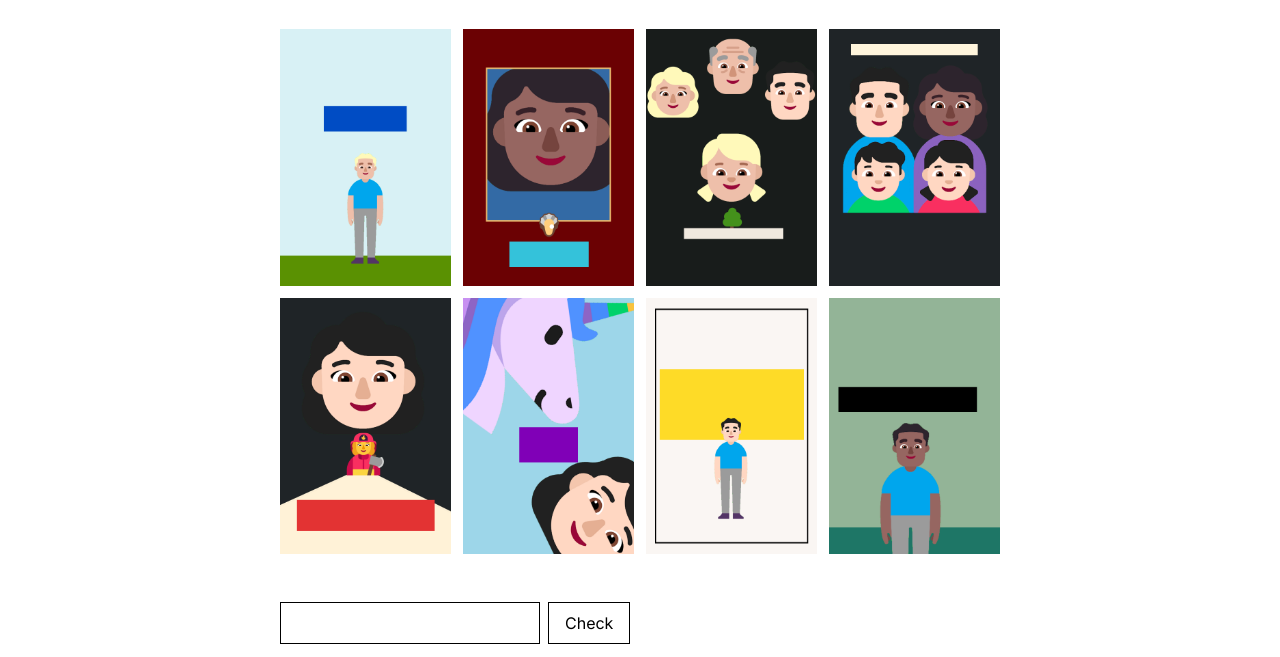
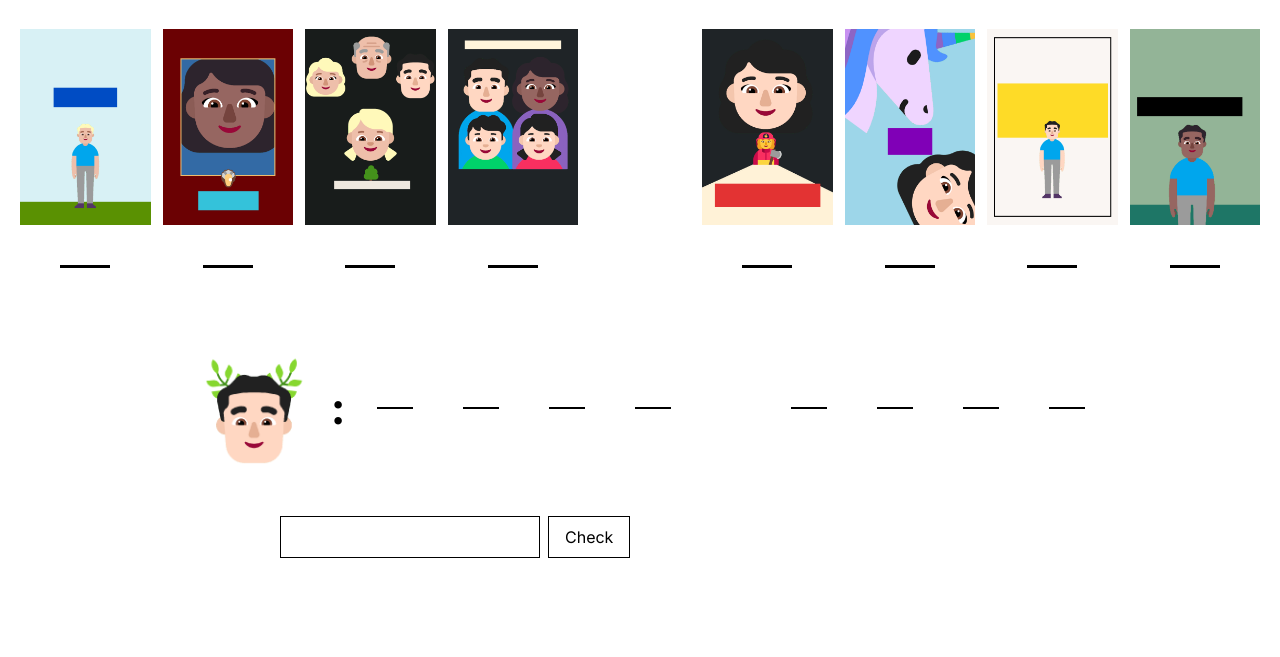
Before and after one commit to bbctol/a-hunt, a plain HTML site: page 24.html in a window 1280 px wide. Shown: the part 150-807 px from the top of the page. Drawn offline with Linux system fonts and the light colour scheme.

Commit message:
24: posters in two groups of four with blanks, plus laurel face and eight blanks
Co-Authored-By: Claude Opus 5.5 <noreply@anthropic.com>
Claude-Session: https://claude.ai/code/session_01EqM32srCUuP86WeyHcUjdn

```diff
--- a/24.html
+++ b/24.html
@@ -18,18 +18,46 @@
   <main>
     <h1>24</h1>
 
-    <!-- THE EIGHT IMAGES, in order (left to right, then the next row).
-         To swap one, replace the file in images/24/ with the same name.
-         The alt text is kept neutral so it doesn't give anything away. -->
-    <div class="image-grid">
-      <img src="images/24/1.png" alt="Image 1" width="1000" height="1500">
-      <img src="images/24/2.png" alt="Image 2" width="1000" height="1500">
-      <img src="images/24/3.png" alt="Image 3" width="1000" height="1500">
-      <img src="images/24/4.png" alt="Image 4" width="1000" height="1500">
-      <img src="images/24/5.png" alt="Image 5" width="1000" height="1500">
-      <img src="images/24/6.png" alt="Image 6" width="1000" height="1500">
-      <img src="images/24/7.png" alt="Image 7" width="1000" height="1500">
-      <img src="images/24/8.png" alt="Image 8" width="1000" height="1500">
+    <!--
+      THE PUZZLE AREA. This part is wider than the rest of the page.
+      (Its layout is under "24" in style.css.)
+
+      PART 1: THE EIGHT POSTERS, in two groups of four. Under each poster
+      is a blank line. On narrower screens the second group of four moves
+      underneath the first.
+      To swap a poster, replace the file in images/24/ with the same name.
+      The alt text is kept neutral so it doesn't give anything away.
+    -->
+    <div class="puzzle-24">
+      <div class="poster-groups">
+        <div class="poster-group">
+          <figure class="poster"><img src="images/24/1.png" alt="Image 1" width="1000" height="1500"><span class="blank"></span></figure>
+          <figure class="poster"><img src="images/24/2.png" alt="Image 2" width="1000" height="1500"><span class="blank"></span></figure>
+          <figure class="poster"><img src="images/24/3.png" alt="Image 3" width="1000" height="1500"><span class="blank"></span></figure>
+          <figure class="poster"><img src="images/24/4.png" alt="Image 4" width="1000" height="1500"><span class="blank"></span></figure>
+        </div>
+        <div class="poster-group">
+          <figure class="poster"><img src="images/24/5.png" alt="Image 5" width="1000" height="1500"><span class="blank"></span></figure>
+          <figure class="poster"><img src="images/24/6.png" alt="Image 6" width="1000" height="1500"><span class="blank"></span></figure>
+          <figure class="poster"><img src="images/24/7.png" alt="Image 7" width="1000" height="1500"><span class="blank"></span></figure>
+          <figure class="poster"><img src="images/24/8.png" alt="Image 8" width="1000" height="1500"><span class="blank"></span></figure>
+        </div>
+      </div>
+
+      <!-- PART 2: the man with the laurel wreath "saying" eight more blank
+           lines, also in two groups of four. -->
+      <div class="speech">
+        <img src="images/24/laurel.png" alt="Face" width="500" height="500">
+        <span class="colon" aria-hidden="true">:</span>
+        <div class="blank-lines">
+          <div class="blank-group">
+          <span class="blank"></span><span class="blank"></span><span class="blank"></span><span class="blank"></span>
+          </div>
+          <div class="blank-group">
+          <span class="blank"></span><span class="blank"></span><span class="blank"></span><span class="blank"></span>
+          </div>
+        </div>
+      </div>
     </div>
 
     <!-- ANSWER BOX. To change the answer, get a new fingerprint from tools/make-hash.html -->
--- a/style.css
+++ b/style.css
@@ -172,11 +172,99 @@ img {
   }
 }
 
-/* ---------- 24: grid of eight images ---------- */
-.image-grid {
+/* ---------- 24: posters with blank lines, then the laurel face ---------- */
+
+/* The puzzle area is wider than the normal text column: up to 1640px,
+   but never wider than the screen (minus 20px on each side). The
+   left/transform pair keeps it centered on the page. */
+.puzzle-24 {
+  width: min(1640px, calc(100vw - 40px));
+  position: relative;
+  left: 50%;
+  transform: translateX(-50%);
+}
+
+/* The two groups of four posters, side by side with a wide gap */
+.poster-groups {
+  display: flex;
+  justify-content: center;
+  gap: 10%;                       /* the gap between the two groups */
+}
+.poster-group {
+  flex: 1 1 0;                    /* both groups get the same width */
+  max-width: 720px;
   display: grid;
   grid-template-columns: repeat(4, 1fr);
-  gap: 12px;
+  gap: 12px;                      /* the gap between posters in a group */
+}
+/* One poster plus its blank line underneath */
+.poster {
+  margin: 0;
+  display: flex;
+  flex-direction: column;
+  align-items: center;            /* centers the line under the poster */
+}
+.poster img { width: 100%; }
+
+/* A blank line (used under posters and in the speech row) */
+.blank {
+  display: block;
+  height: 0;
+  border-bottom: 3px solid #000;
+}
+.poster .blank {
+  width: 38%;                     /* line length, compared to the poster */
+  margin-top: 40px;               /* space between poster and line */
+}
+
+/* The laurel face "saying" eight more blanks */
+.speech {
+  display: flex;
+  align-items: center;
+  justify-content: center;
+  gap: 16px;
+  margin-top: 80px;
+}
+.speech img { width: 120px; }     /* size of the face */
+.speech .colon {
+  font-size: 44px;
+  font-weight: bold;
+  line-height: 1;
+  margin-right: 16px;
+}
+.blank-lines {                    /* holds the two groups of four lines */
+  display: flex;
+  gap: 120px;                     /* the gap between the two groups */
+}
+.blank-group {
+  display: flex;
+  gap: 50px;                      /* the gap between lines in a group */
+}
+.speech .blank {
+  width: 36px;
+  border-bottom-width: 2px;
+}
+
+/* Narrower screens: stack the two groups of posters instead of putting
+   them side by side, and tighten up the speech lines a little. */
+@media (max-width: 1100px) {
+  .poster-groups { flex-direction: column; align-items: center; gap: 40px; }
+  .poster-group { width: 100%; }
+  .blank-lines { gap: 70px; }
+  .blank-group { gap: 30px; }
+}
+/* Narrower still: the two groups of speech lines stack too */
+@media (max-width: 780px) {
+  .blank-lines { flex-direction: column; gap: 40px; }
+}
+@media (max-width: 600px) {
+  .poster-group { gap: 8px; }
+  .poster .blank { margin-top: 20px; border-bottom-width: 2px; }
+  .speech { gap: 10px; margin-top: 48px; }
+  .speech img { width: 72px; }
+  .speech .colon { font-size: 32px; margin-right: 6px; }
+  .blank-group { gap: 18px; }
+  .speech .blank { width: 26px; }
 }
 
 /* ---------- The answer box at the bottom of each puzzle ---------- */
@@ -216,7 +304,6 @@ img {
 
 /* Phones */
 @media (max-width: 600px) {
-  .image-grid { grid-template-columns: repeat(2, 1fr); }
   .clues { grid-template-columns: 1fr; }
   .boxes span.box { width: 36px; height: 36px; }
 }
```
Also changed, not shown: images/24/laurel.png (added).
